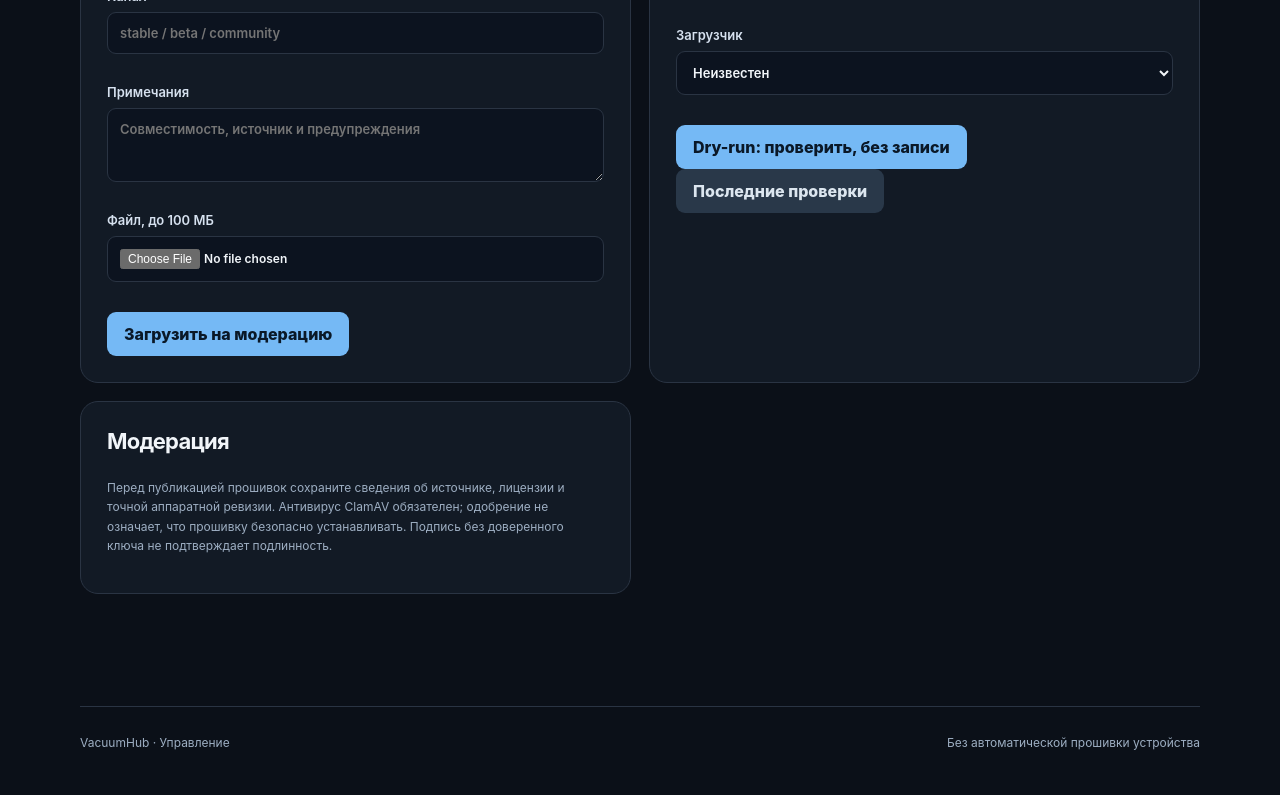
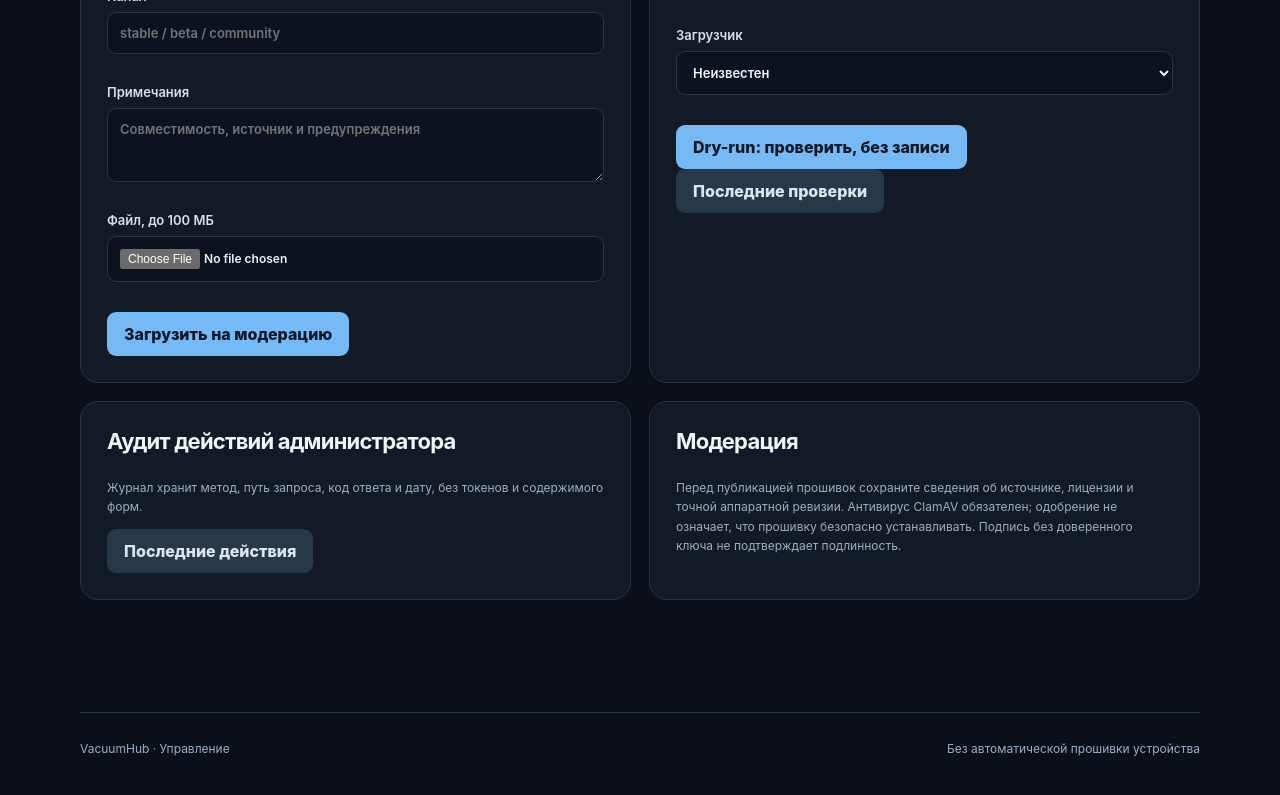
Before and after one commit to SawaMEN/vacuumhub, a plain HTML site: page web/admin.html in a window 1280 px wide. Shown: the part 3289-4084 px from the top of the page. Drawn offline with Linux system fonts and the light colour scheme.

Commit message:
feat(admin): show credential-free administrative audit history

```diff
--- a/web/admin.html
+++ b/web/admin.html
@@ -42,5 +42,10 @@
 <button id="install-history-load" class="secondary" type="button">Последние проверки</button>
 <div id="install-history" class="moderation"></div>
 </section>
+<section class="panel"><h2>Аудит действий администратора</h2>
+<p class="muted small">Журнал хранит метод, путь запроса, код ответа и дату, без токенов и содержимого форм.</p>
+<button id="audit-load" class="secondary" type="button">Последние действия</button>
+<div id="audit-list" class="moderation"></div>
+</section>
 <section class="panel"><h2>Модерация</h2><p class="muted small">Перед публикацией прошивок сохраните сведения об источнике, лицензии и точной аппаратной ревизии. Антивирус ClamAV обязателен; одобрение не означает, что прошивку безопасно устанавливать. Подпись без доверенного ключа не подтверждает подлинность.</p><div id="pending" class="moderation"></div></section></div><p id="notice" role="status" class="notice"></p></main>
 <footer class="footer container"><span>VacuumHub · Управление</span><span>Без автоматической прошивки устройства</span></footer></body></html>
```
